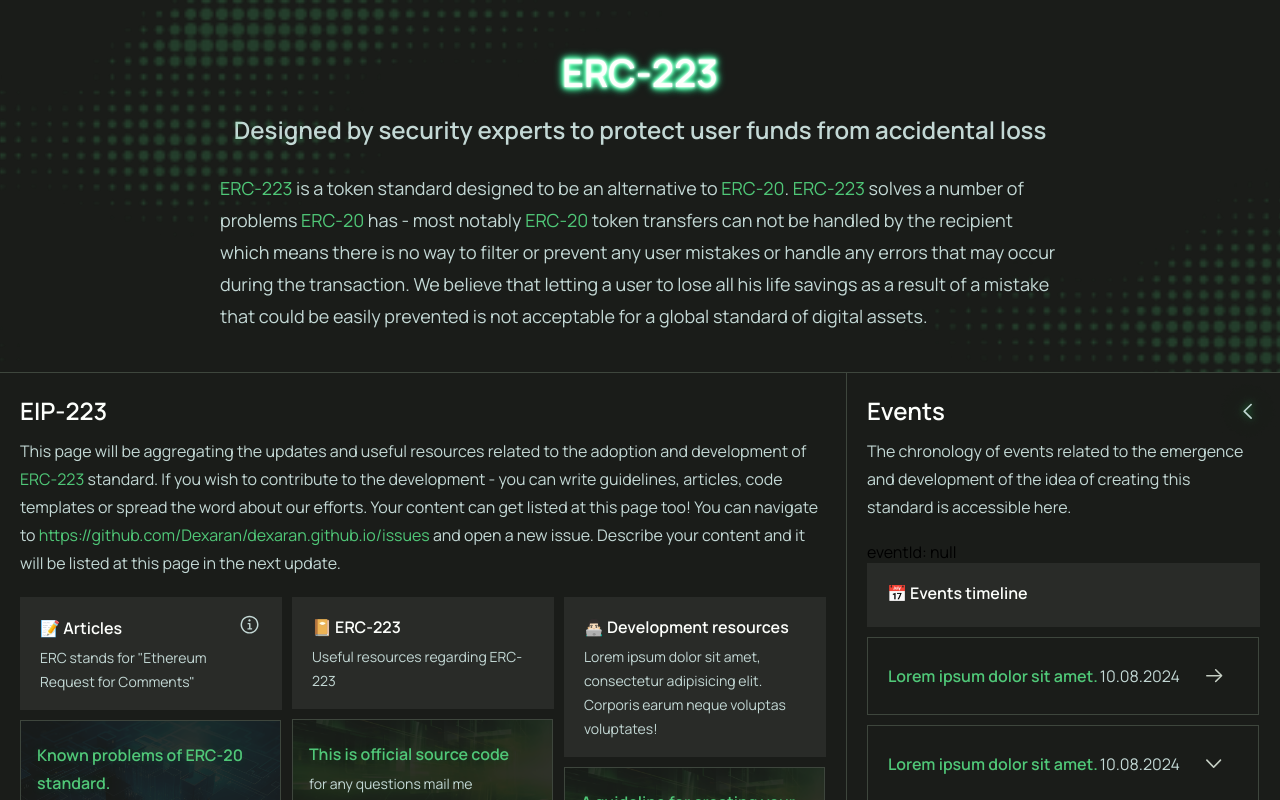
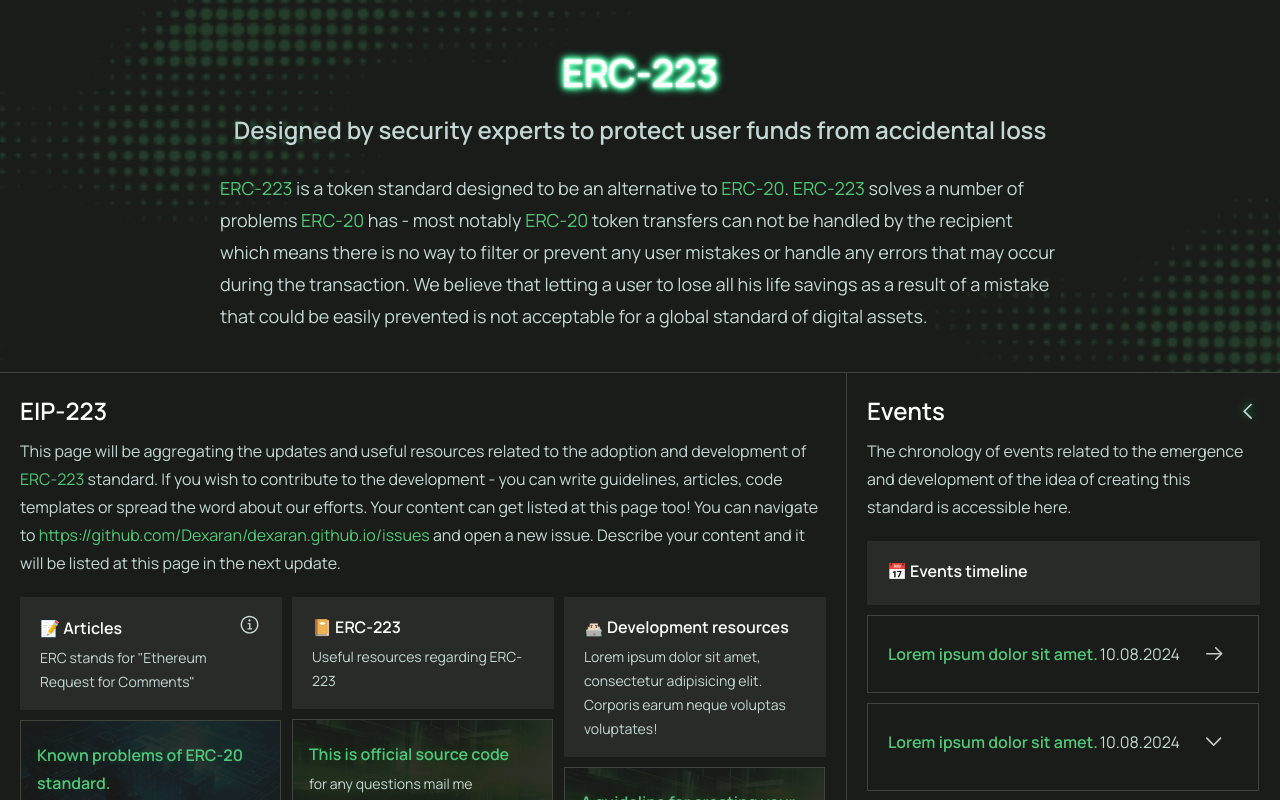
Before and after one commit to Dexaran/dexaran.github.io, a Next.js app in the folder erc223-page-sources/: page / in a window 1280 px wide. Shown: the top 800 px of the page. Built offline with nearby package versions, Linux system fonts and the light colour scheme.

Commit message:
Remove debug element

```diff
--- a/erc223-page-sources/src/pages/index.tsx
+++ b/erc223-page-sources/src/pages/index.tsx
@@ -140,7 +140,6 @@ export default function Home() {
               handleClick={() => setActiveTab(1)}
             />
             <div className={styles.eventsTabContent}>
-                <span>{ `eventId: ${eventId}`}</span>
               <Column title="📅 Events timeline">
                 {events.map(({url, urls, title, date, id}) => {
                   return <RecentEvent
```
